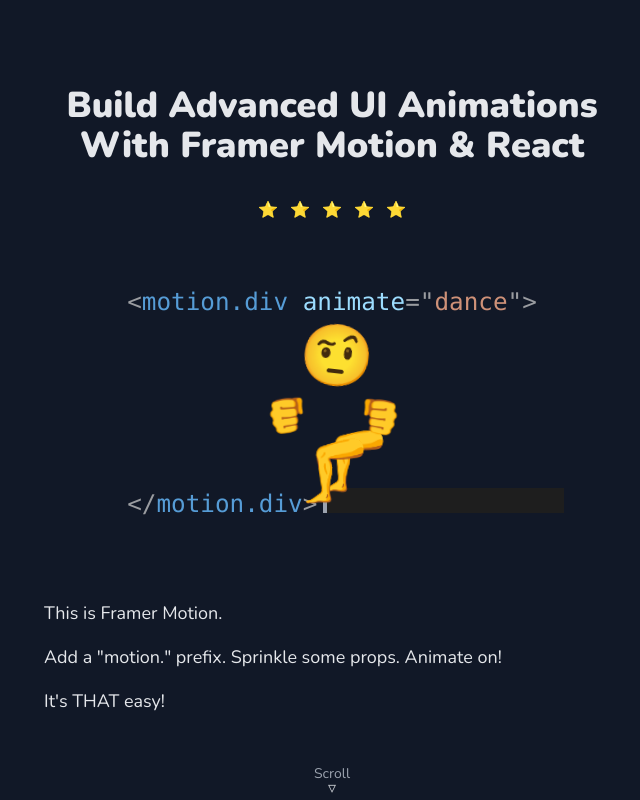
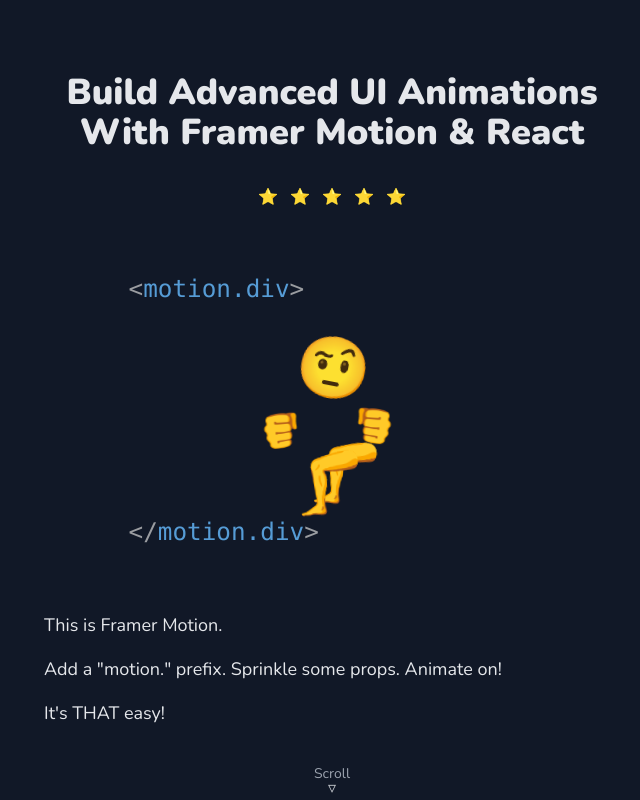
Before and after one commit to lintonye/smileys-in-motion, a Next.js app in the folder smileysinmotion.com/: page / in a window 1280 px wide. Shown: the top 800 px of the page, without its empty margins (308-948 px from the left). Built offline with nearby package versions, Linux system fonts and the light colour scheme.

Commit message:
Typing code left align

```diff
--- a/smileysinmotion.com/components/Carrousel.js
+++ b/smileysinmotion.com/components/Carrousel.js
@@ -11,7 +11,7 @@ export function Carrousel({ children, className }) {
     >
       {/* Render it normally to make room */}
       <div className="invisible">{items[index]}</div>
-      <AnimatePresence>
+      <AnimatePresence initial={false}>
         <motion.div
           key={index}
           initial={{ x: "100%" }}
--- a/smileysinmotion.com/components/Code.js
+++ b/smileysinmotion.com/components/Code.js
@@ -1,10 +1,11 @@
 import * as React from "react";
 import Prism from "prismjs";
-import { useEffect } from "react";
+import { useEffect, useState } from "react";
 
 import { motion, useAnimation } from "framer-motion";
 
 // Variants: block, typing, reveal
+// TODO: Remove this
 function TypingMask({ top, left, chars, speed = 1, animate }) {
   const xBlock = Array(chars * 2 + 1).fill(`0%`);
   const pixelsPerChar = 15;
@@ -91,12 +92,12 @@ function TypingMask({ top, left, chars, speed = 1, animate }) {
 export function Code({ children, inline, lang = "html", typingMasks = [] }) {
   useEffect(() => {
     Prism.highlightAll();
-  }, []);
+  }, [children]);
   return inline ? (
     <code className={`language-${lang}`}>{children}</code>
   ) : (
-    <div className="text-3xl relative flex justify-center ">
-      <pre className="relative" style={{ overflow: "hidden" }}>
+    <div className="text-3xl relative flex">
+      <pre className="text-3xl  relative">
         <code className={`language-${lang}`}>{children}</code>
         {typingMasks.map((mask) => (
           <TypingMask {...mask} key={mask.id} />
@@ -105,3 +106,129 @@ export function Code({ children, inline, lang = "html", typingMasks = [] }) {
     </div>
   );
 }
+
+function createCodes(sequence) {
+  return [
+    `<div>
+
+
+
+
+
+</div>`,
+    `<mdiv>
+
+
+
+
+
+</div>`,
+    `<modiv>
+
+
+
+
+
+</div>`,
+    `<motdiv>
+
+
+
+
+
+</div>`,
+    `<motidiv>
+
+
+
+
+
+</div>`,
+    `<motiodiv>
+
+
+
+
+
+</div>`,
+    `<motiondiv>
+
+
+
+
+
+</div>`,
+    `<motion.div>
+
+
+
+
+
+</div>`,
+    `<motion.div>
+
+
+
+
+
+</mdiv>`,
+    `<motion.div>
+
+
+
+
+
+</modiv>`,
+    `<motion.div>
+
+
+
+
+
+</motdiv>`,
+    `<motion.div>
+
+
+
+
+
+</motidiv>`,
+    `<motion.div>
+
+
+
+
+
+</motiodiv>`,
+    `<motion.div>
+
+
+
+
+
+</motiondiv>`,
+    `<motion.div>
+
+
+
+
+
+</motion.div>`,
+  ];
+}
+
+export function CodeTyping({ sequence, onTypingComplete }) {
+  const [index, setIndex] = useState(0);
+  const codes = createCodes(sequence);
+  useEffect(() => {
+    const interval = setInterval(() => {
+      setIndex((i) => (i < codes.length - 1 ? i + 1 : i));
+    }, 200);
+    return () => clearInterval(interval);
+  }, [codes]);
+  useEffect(() => {
+    if (index === codes.length - 1 && typeof onTypingComplete === "function")
+      onTypingComplete();
+  }, [index, codes]);
+  return <Code>{codes[index]}</Code>;
+}
--- a/smileysinmotion.com/components/Home.js
+++ b/smileysinmotion.com/components/Home.js
@@ -8,7 +8,7 @@ import {
   useTransform,
   useViewportScroll,
 } from "framer-motion";
-import { Code } from "./Code";
+import { Code, CodeTyping } from "./Code";
 import { Carrousel } from "./Carrousel";
 import Image from "next/image";
 
@@ -136,12 +136,12 @@ function Page({ children, className = "", fullScreen = false, onPageScroll }) {
 }
 
 function Heading() {
-  const [danceDemoAnimate, setDanceDemoAnimate] = useState("beforeSeen");
-  useEffect(() => {
-    setTimeout(() => {
-      setDanceDemoAnimate(["readyToPlay", "playing"]);
-    }, 500);
-  }, []);
+  // const [danceDemoAnimate, setDanceDemoAnimate] = useState("beforeSeen");
+  // useEffect(() => {
+  //   setTimeout(() => {
+  //     setDanceDemoAnimate(["readyToPlay", "playing"]);
+  //   }, 500);
+  // }, []);
   const [textBelowDemoAnimate, setTextBelowDemoAnimate] = useState(
     "beforeSeen"
   );
@@ -176,8 +176,8 @@ function Heading() {
             <span key={index}>{s}</span>
           ))}
       </motion.div>
-      <Carrousel className="relative mx-auto">
-        <DanceDemo animate={danceDemoAnimate} />
+      <Carrousel className="relative mx-auto w-4/5">
+        <DanceDemo />
         {/* <DanceDemo animate={danceDemoAnimate} />
         <DanceDemo animate={danceDemoAnimate} />
         <DanceDemo animate={danceDemoAnimate} />
@@ -205,50 +205,50 @@ function Heading() {
   );
 }
 
-function DanceDemo({ animate }) {
-  const line1 = useAnimation();
-  const line2 = useAnimation();
-  const dancingGuy = useAnimation();
-  useEffect(() => {
-    async function play(anim) {
-      switch (anim) {
-        case "beforeSeen":
-          break;
-        case "readyToPlay":
-          await dancingGuy.start("readyToPlay");
-          break;
-        case "playing":
-          await line1.start("typing");
-          await line1.start("reveal");
-          await line2.start("typing");
-          await dancingGuy.start("playing");
-          break;
-        case "afterSeen":
-          await line2.start("reveal");
-          // await dancingGuy.stop();
-          await dancingGuy.start("afterSeen");
-      }
-    }
-    async function playAll(anims) {
-      for (let anim of anims) {
-        // console.log(anim);
-        await play(anim);
-      }
-    }
-    const anims = Array.isArray(animate) ? animate : [animate];
-    playAll(anims);
-  }, [animate]);
+function DanceDemo({ className }) {
+  // const line1 = useAnimation();
+  // const line2 = useAnimation();
+  // const dancingGuy = useAnimation();
+  // useEffect(() => {
+  //   async function play(anim) {
+  //     switch (anim) {
+  //       case "beforeSeen":
+  //         break;
+  //       case "readyToPlay":
+  //         await dancingGuy.start("readyToPlay");
+  //         break;
+  //       case "playing":
+  //         await line1.start("typing");
+  //         await line1.start("reveal");
+  //         await line2.start("typing");
+  //         await dancingGuy.start("playing");
+  //         break;
+  //       case "afterSeen":
+  //         await line2.start("reveal");
+  //         // await dancingGuy.stop();
+  //         await dancingGuy.start("afterSeen");
+  //     }
+  //   }
+  //   async function playAll(anims) {
+  //     for (let anim of anims) {
+  //       // console.log(anim);
+  //       await play(anim);
+  //     }
+  //   }
+  //   const anims = Array.isArray(animate) ? animate : [animate];
+  //   playAll(anims);
+  // }, [animate]);
+  const [danceGuyAnimate, setDanceGuyAnimate] = useState("readyToPlay");
   return (
     <motion.div
-      initial={false}
-      animate={animate}
-      variants={{
-        beforeSeen: { filter: "grayscale(0)", opacity: 0 },
-        readyToPlay: { opacity: 1 },
-        afterSeen: { filter: "grayscale(0)" },
-      }}
+      className={className}
+      // variants={{
+      //   beforeSeen: { filter: "grayscale(0)", opacity: 0 },
+      //   readyToPlay: { opacity: 1 },
+      //   afterSeen: { filter: "grayscale(0)" },
+      // }}
     >
-      <Code
+      {/* <Code
         typingMasks={[
           {
             id: "line1",
@@ -270,9 +270,36 @@ function DanceDemo({ animate }) {
 
 
 
-</motion.div>`}</Code>
-      <div className="-mt-60">
-        <DancingGuy animate={dancingGuy} />
+</motion.div>`}</Code> */}
+
+      <CodeTyping
+        sequence={[
+          `<div>
+
+
+
+
+
+</div>`,
+          `<motion.div>
+
+
+
+
+
+</motion.div>`,
+          `<motion.div animate="dance">
+
+
+
+
+
+</motion.div>`,
+        ]}
+        onTypingComplete={() => setDanceGuyAnimate("playing")}
+      />
+      <div className="-mt-64 ml-32">
+        <DancingGuy animate={danceGuyAnimate} />
       </div>
     </motion.div>
   );
@@ -622,7 +649,7 @@ function Pricing() {
           discountedPrice={199}
           footnote="Black Friday deal!"
         >
-          <li>14 Modules, 50 HD video lessons, 10+ hours</li>
+          <li>14 Modules, 50 lessons, 10+ hours of HD videos</li>
           <li>
             Includes <strong>Smiley In Motion</strong>
           </li>
@@ -817,17 +844,17 @@ function DancingGuy({ animate }) {
   return (
     <motion.div
       className="m-auto text-6xl relative w-48 h-64"
-      initial={"beforeSeen"}
+      initial={"readyToPlay"}
       animate={animate}
     >
       <motion.div
         className="absolute"
         style={{ top: 15, left: 60, originX: "center", originY: "bottom" }}
         variants={{
-          beforeSeen: { opacity: 0, rotate: -15 },
-          readyToPlay: { opacity: 1 },
+          // beforeSeen: { opacity: 0, rotate: -15 },
+          readyToPlay: { opacity: 1, rotate: -15 },
           playing: { rotate: [-15, 15], transition: commonTransition },
-          afterSeen: { rotate: 0 },
+          // afterSeen: { rotate: 0 },
         }}
       >
         🤨
@@ -836,10 +863,10 @@ function DancingGuy({ animate }) {
         className="absolute"
         style={{ top: 120, left: 80, originX: "center", originY: "top" }}
         variants={{
-          beforeSeen: { opacity: 0, rotate: -5 },
-          readyToPlay: { opacity: 1 },
+          // beforeSeen: { opacity: 0, rotate: -5 },
+          readyToPlay: { opacity: 1, rotate: -5 },
           playing: { rotate: [-5, 5], transition: commonTransition },
-          afterSeen: { rotate: 0 },
+          // afterSeen: { rotate: 0 },
         }}
       >
         🦵
@@ -848,10 +875,10 @@ function DancingGuy({ animate }) {
         className="absolute"
         style={{ top: 130, left: 60, originX: "center", originY: "top" }}
         variants={{
-          beforeSeen: { opacity: 0, rotate: 5 },
-          readyToPlay: { opacity: 1 },
+          // beforeSeen: { opacity: 0, rotate: 5 },
+          readyToPlay: { opacity: 1, rotate: 5 },
           playing: { rotate: [5, -5], transition: commonTransition },
-          afterSeen: { rotate: 0 },
+          // afterSeen: { rotate: 0 },
         }}
       >
         🦵
@@ -860,10 +887,10 @@ function DancingGuy({ animate }) {
         className="absolute text-4xl"
         style={{ top: 80, left: 30, rotate: -90 }}
         variants={{
-          beforeSeen: { opacity: 0, y: -10 },
-          readyToPlay: { opacity: 1 },
+          // beforeSeen: { opacity: 0, y: -10 },
+          readyToPlay: { opacity: 1, y: -10 },
           playing: { y: [-10, 10], transition: commonTransition },
-          afterSeen: { y: 0 },
+          // afterSeen: { y: 0 },
         }}
       >
         👊
@@ -872,10 +899,10 @@ function DancingGuy({ animate }) {
         className="absolute text-4xl"
         style={{ top: 90, left: 120, rotate: -90, scaleX: -1 }}
         variants={{
-          beforeSeen: { opacity: 0, y: 10 },
-          readyToPlay: { opacity: 1 },
+          // beforeSeen: { opacity: 0, y: 10 },
+          readyToPlay: { opacity: 1, y: 10 },
           playing: { y: [10, -10], transition: commonTransition },
-          afterSeen: { y: 0 },
+          // afterSeen: { y: 0 },
         }}
       >
         👊
```
